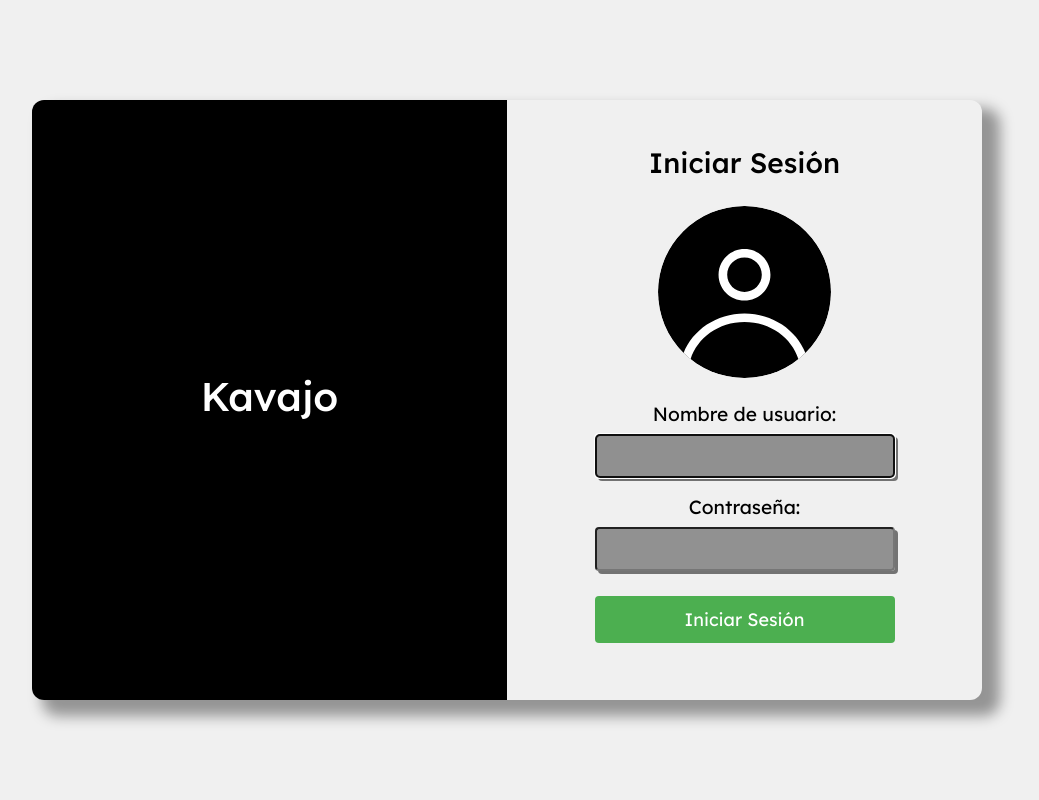
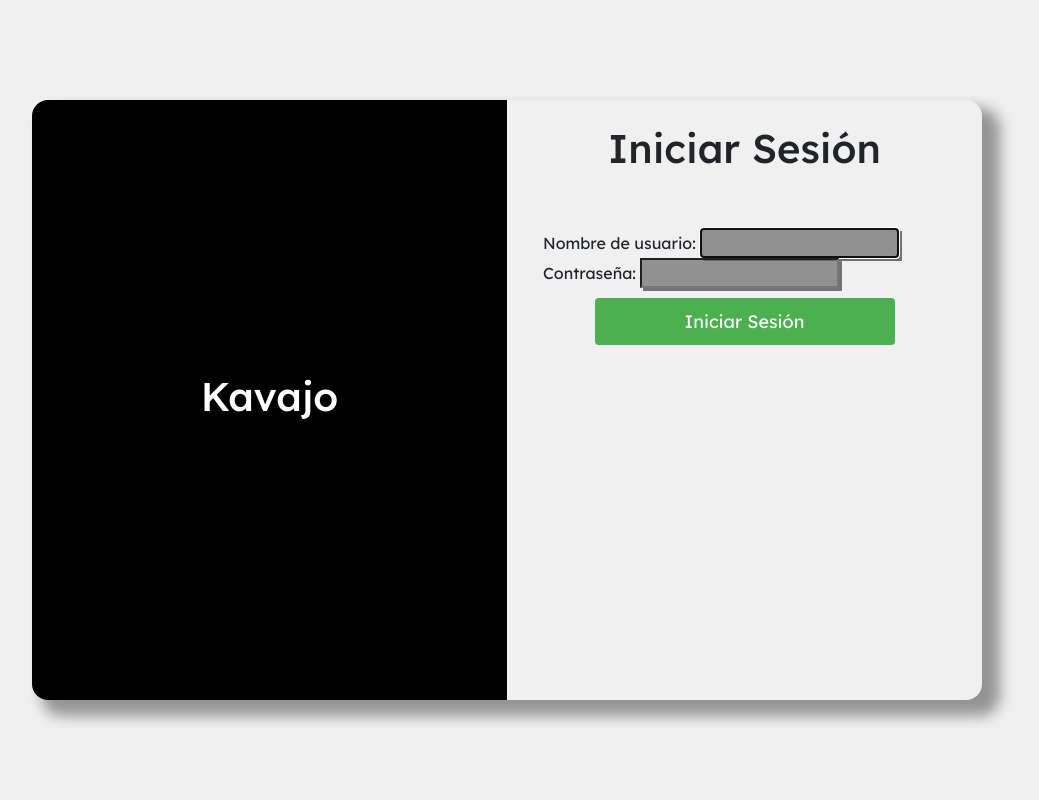
Before and after one commit to OscarNR7/CRM, a Django app: page / in a window 1280 px wide. Shown: the whole page, without its empty margins (133-1172 px from the left). Run offline with Django 5.2, Linux system fonts and the light colour scheme.

Commit message:
Cambio inicio de sesion, Intento espacio numero telefono

```diff
--- a/clientes/models.py
+++ b/clientes/models.py
@@ -35,7 +35,7 @@
     #obtener telefonos de los clientes
     def get_telefonos_display(self):
         '''Retorna los telefonos separados por /'''
-        return '/'.join([telefono.numero for telefono in self.telefonos.all()])
+        return "<ul class='m-0'>" + "".join([f"<li>{telefono.numero}</li>" for telefono in self.telefonos.all()]) + "</ul>"
 
     # Método para representar el cliente como una cadena
     def __str__(self):
--- a/clientes/templates/clientes/clientes.html
+++ b/clientes/templates/clientes/clientes.html
@@ -80,7 +80,7 @@
                                         <td>{{ cliente.nombre }}</td>
                                         <td>{{ cliente.curp }}</td>
                                         <td>{{ cliente.nss }}</td>
-                                        <td>{{ cliente.get_telefonos_display }}</td>
+                                        <td>{{ cliente.get_telefonos_display|safe }}</td>
                                         <td>{{ cliente.fecha_de_firma|date:"d/m/Y" }}</td>
                                         <td>{{ cliente.fecha_de_baja }}</td>
                                         <td>{{ cliente.fecha_para_capturar_retiro }}</td>
--- a/usuarios/static/css/login.css
+++ b/usuarios/static/css/login.css
@@ -1,6 +1,6 @@
 * {
   margin: 0;
-  font-family: "Lexend Deca", sans-serif !important;
+  font-family: "Lexend Deca", sans-serif ;
 }
 
 body {
@@ -30,7 +30,6 @@
   min-height: 200px; /* Mínima altura para evitar que se deforme en pantallas pequeñas */
   display: flex;
   flex-direction: row;
-  border-radius: 12px;
   box-shadow: 14px 12px 13.5px 4px rgba(0, 0, 0, 0.384); /* Sombra */
   box-sizing: border-box; /* Incluir padding en el cálculo del ancho y altura */
 }
--- a/usuarios/templates/layouts/login_base.html
+++ b/usuarios/templates/layouts/login_base.html
@@ -26,6 +26,11 @@
       rel="stylesheet"
     />
 
+    <!-- fontawesomefree -->
+    <link href="{% static 'fontawesomefree/css/fontawesome.css' %}" rel="stylesheet" type="text/css">
+    <link href="{% static 'fontawesomefree/css/brands.css' %}" rel="stylesheet" type="text/css">
+    <link href="{% static 'fontawesomefree/css/solid.css' %}" rel="stylesheet" type="text/css">
+
     <link rel="stylesheet" href="{% static 'css/login.css' %}" />
 
     {% block extra_css %}{% endblock %}
@@ -33,11 +38,11 @@
 
   <body>
     <div class="container">
-      <div class="center-div">
-        <div class="loginLogo">
+      <div class="center-div rounded-4">
+        <div class="container-fluid bg-black rounded-start-4 d-flex flex-row justify-content-center align-items-center">
           <h1>Kavajo</h1>
         </div>
-        <div class="loginForm">
+        <div class="container-fluid text-dark">
             {% block content %}{% endblock %}
         </div>
       </div>
--- a/usuarios/templates/login/signin.html
+++ b/usuarios/templates/login/signin.html
@@ -3,13 +3,15 @@
 {% block titulo %}Iniciar Sesión{% endblock %}
 
 {% block content %}
-    <div class="logH">
-        <h3 id="IniciarS" class="text-center">Iniciar Sesión</h3>
+
+    <div class="container-fluid d-flex flex-column h-100">
+        <div class="container-fluid mt-4">
+            <h3 id="IniciarS" class="text-center fs-1">Iniciar Sesión</h3>
         </div>
-    <div class="logAva">
-        <img src="{% static 'img/avatar.svg' %}" alt="" id="imgUser">
+        <div class="container-fluid d-flex flex-column align-items-center my-4">
+            <i class="fa-regular fa-circle-user fa-10x text-black"></i>
         </div>
-    <div class="logF">
+        <div class="container-fluid">
             <form method="post">
                 {% csrf_token %}
                 {% if messages %}
@@ -19,10 +21,13 @@
                         {% endfor %}
                     </div>
                 {% endif %}
-            {{ form.as_p }}
+                {{ form.as_div }}
                 <div class="botonSum">
                     <button type="submit" class="btnIni">Iniciar Sesión</button>
                 </div>
             </form>
         </div>
+    </div>
+
+
 {% endblock %}
```
Lines whose indentation alone changed are shown as unchanged.
